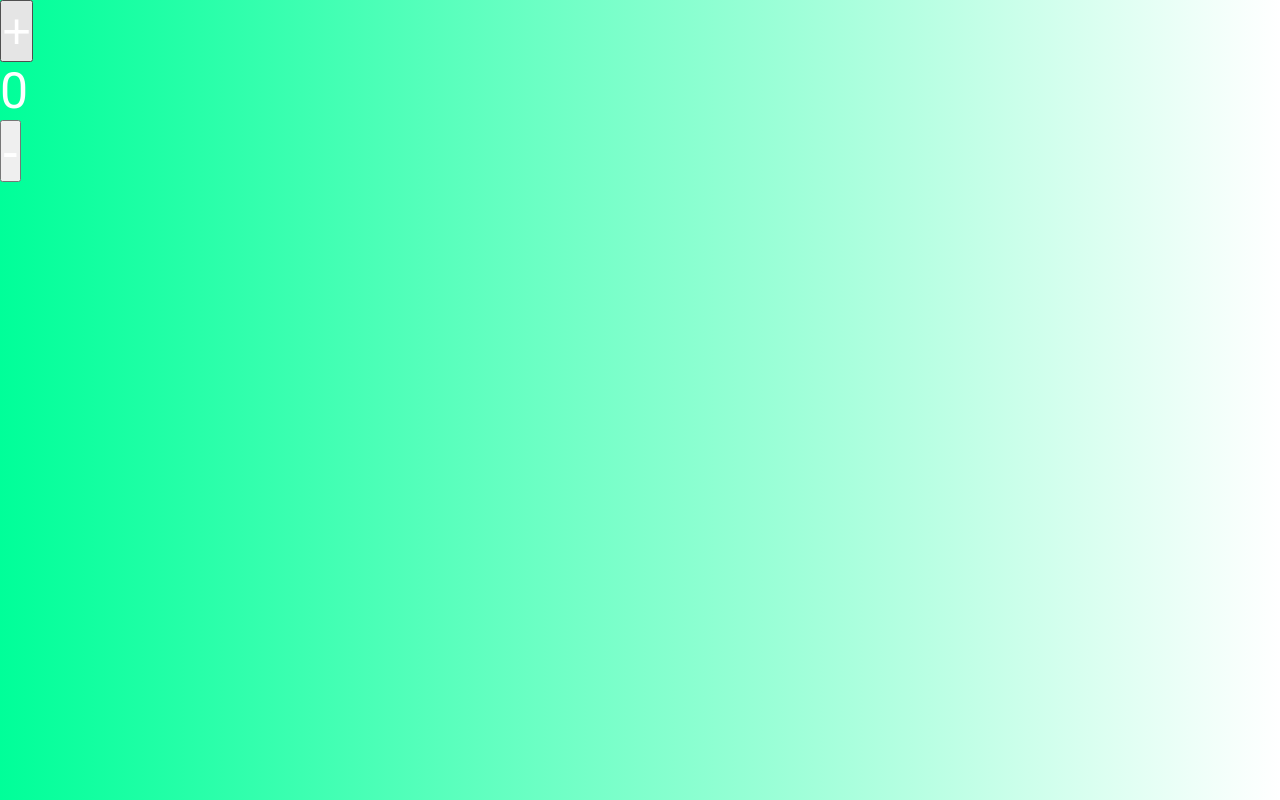
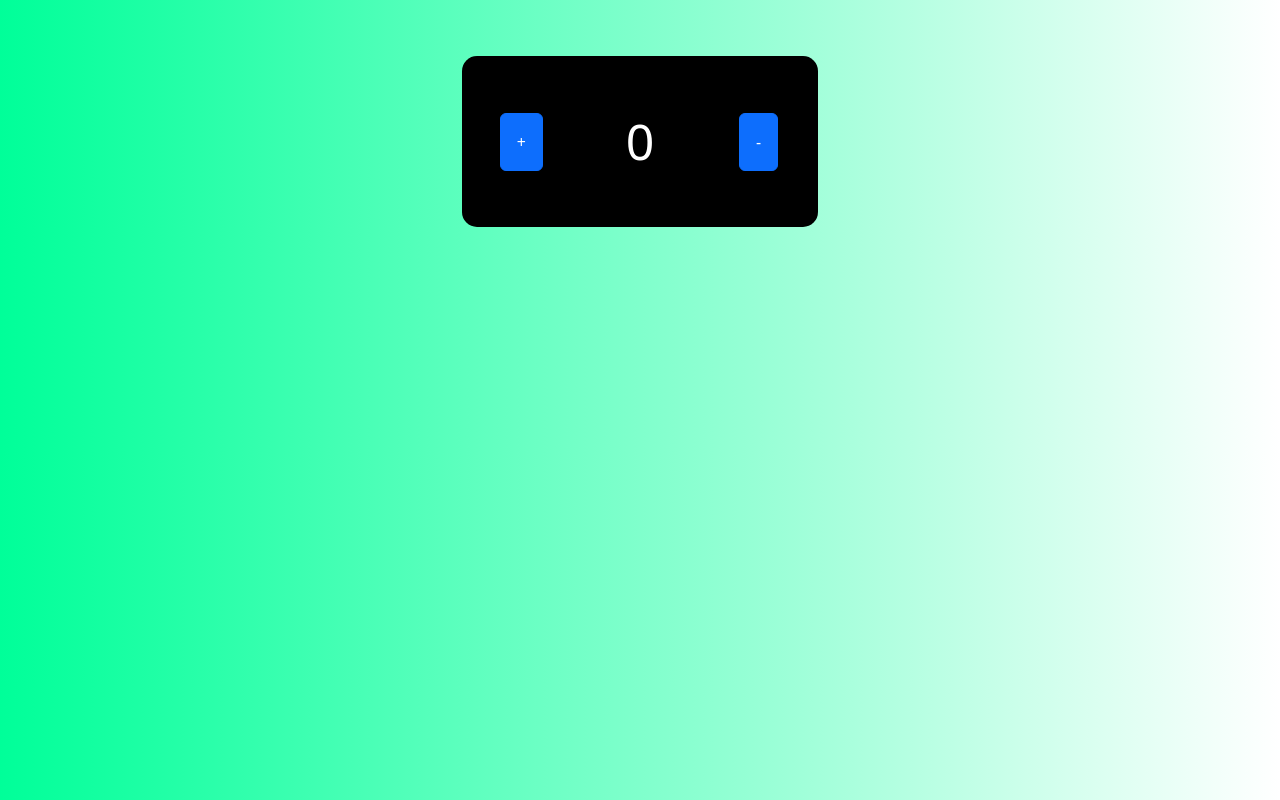
Before and after one commit to Andreasto23/Counter, a plain HTML site: page index.html in a window 1280 px wide. Drawn offline with nearby package versions, Linux system fonts and the light colour scheme.

Commit message:
integtrato boostrap per styling

```diff
--- a/index.html
+++ b/index.html
@@ -9,16 +9,40 @@
     <link rel="preconnect" href="https://fonts.gstatic.com" crossorigin>
     <link href="https://fonts.googleapis.com/css2?family=Roboto:ital,wght@0,100;0,300;0,400;0,500;0,700;0,900;1,100;1,300;1,400;1,500;1,700;1,900&display=swap" rel="stylesheet">
     <script src="js/app.js" defer></script>
+    <meta property="og:title" content="Your Personal Counter by Andrea">
+    <meta property="og:image" content="https://picsum.photos/200/300">
+    <meta property="og:type" content="article">
+    <meta name="description" content="Your personal counter created by Andrea Astolfi">
+    <link href="https://cdn.jsdelivr.net/npm/bootstrap@5.3.3/dist/css/bootstrap.min.css" rel="stylesheet" integrity="sha384-QWTKZyjpPEjISv5WaRU9OFeRpok6YctnYmDr5pNlyT2bRjXh0JMhjY6hW+ALEwIH" crossorigin="anonymous">
 </head>
 <body>
 
-    <div class="container">
-        <button class="plus">+</button>
-        <div class="counter"></div>
-        <button class="minus">-</button>
+    <div class="container sm" style="margin-top: 40px;">
+        <div class="row">
+            <div class="col 3"></div>
+            <div class="col 6">
+                    <div class="container mt-3 pt-5 pb-5 bolla">
+                        <div class="row align-iems-center">
+                          <div class="col  text-center">
+                            <button class="btn btn-primary p-3 plus">+</button>
+                          </div>
+                          <div class="col counter text-center">
+
+                          </div>
+                          <div class="col  text-center">
+                           <button class="btn btn-primary p-3 minus">-</button>
+                          </div>
+                        </div>
+                      </div>
+
+            </div>
+            <div class="col 3"></div>
+        </div>
     </div>
 
 
 
+
+    <script src="https://cdn.jsdelivr.net/npm/bootstrap@5.3.3/dist/js/bootstrap.bundle.min.js" integrity="sha384-YvpcrYf0tY3lHB60NNkmXc5s9fDVZLESaAA55NDzOxhy9GkcIdslK1eN7N6jIeHz" crossorigin="anonymous"></script>
 </body>
 </html>
```
